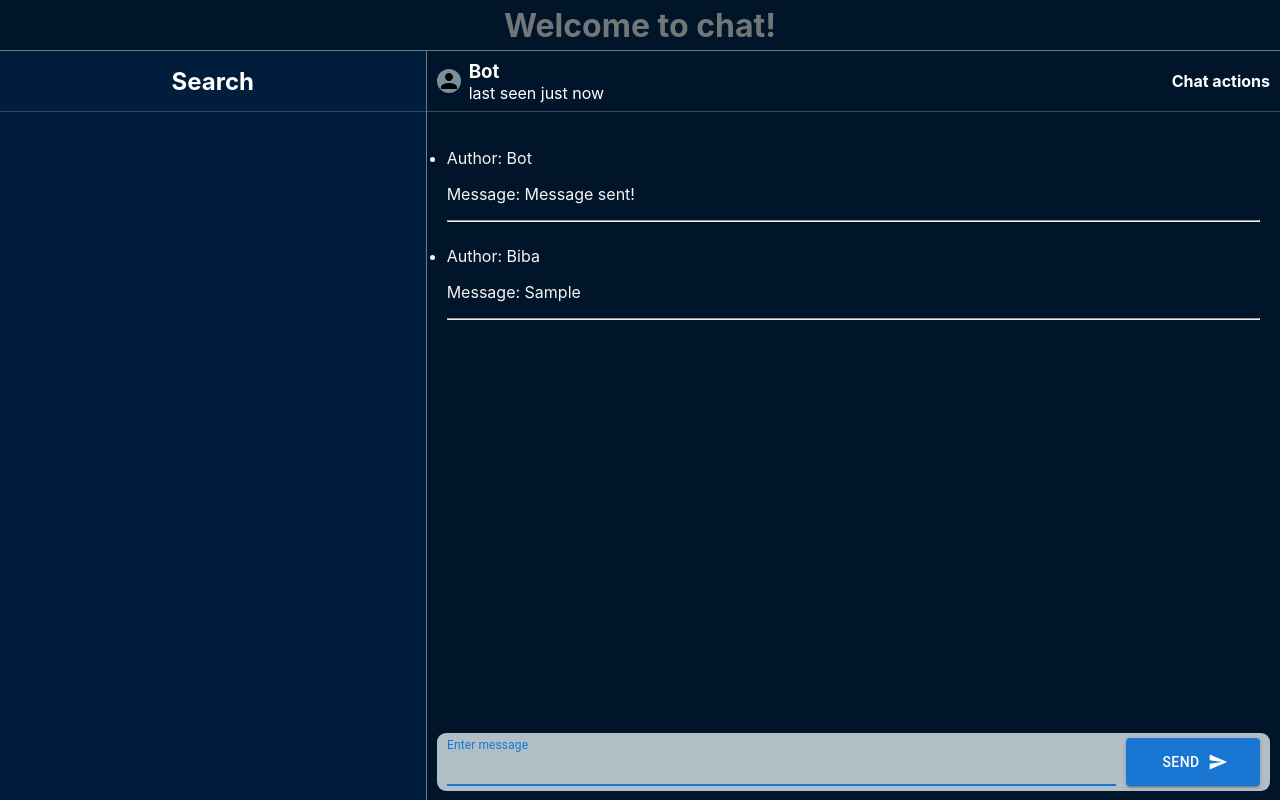
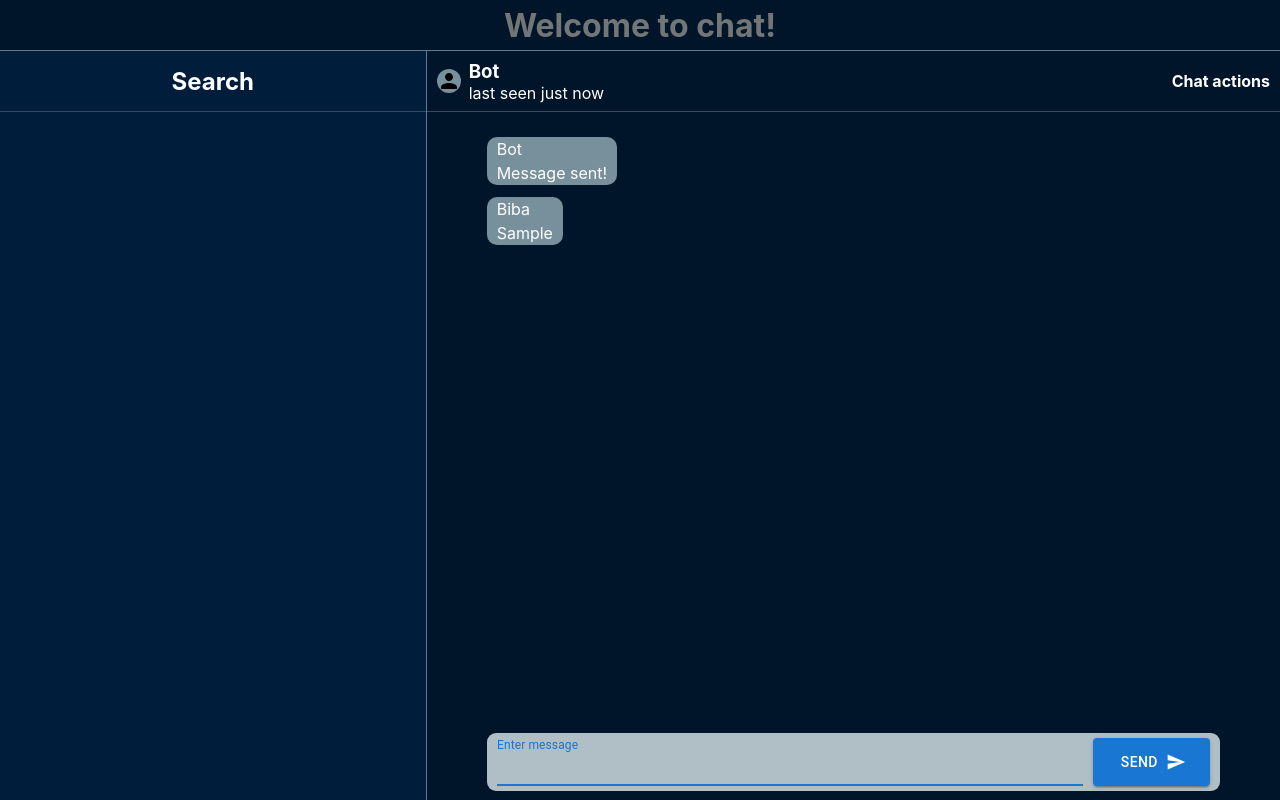
Before and after one commit to alllekseev/e-shop-app, a React (Create React App) app: page / in a window 1280 px wide. Both pictures are taken after typing "Sample" into the empty fields and a click on the button "SEND". Built offline with nearby package versions, Linux system fonts and the light colour scheme.

Commit message:
Стилизация сообщения

```diff
--- a/src/app/components/form.component/form.css
+++ b/src/app/components/form.component/form.css
@@ -6,7 +6,7 @@
   right: 0;
   background: #b0bec5;
   border-radius: 9px;
-  margin: 0 10px;
+  margin: 0 60px;
 }
 
 .form-container {
--- a/src/app/components/form.component/form.scss
+++ b/src/app/components/form.component/form.scss
@@ -6,7 +6,7 @@
   right: 0;
   background: #b0bec5;
   border-radius: 9px;
-  margin: 0 10px;
+  margin: 0 60px;
 }
 
 .form-container {
--- a/src/app/components/message-list.component/MessageList.jsx
+++ b/src/app/components/message-list.component/MessageList.jsx
@@ -9,7 +9,7 @@ export function MessageList({messages}) {
       <div className="list-of-chats-wrapper">
         <div className="current-chart-header">
           <div className="current-chart-header__left">
-            <PersonIcon className="current-chart-header__left_avatar" />
+            <PersonIcon className="current-chart-header__left_avatar"/>
             <div className="current-chart-header__left__info">
               <h3 className="current-chart-header__left__info_chat-name">
                 Bot
@@ -26,15 +26,14 @@ export function MessageList({messages}) {
         </div>
         <div className="messenger">
           {(messages.length < 1) && <p className="messenger_placeholder">No messages yet!</p>}
-          {messages.length > 0 && <ul>
-            {messages.map((message) => (
-              <li key={uuid()}>
-                <p>Author: {message.author}</p>
-                <p>Message: {message.text}</p>
-                <hr/>
-              </li>
-            ))}
-          </ul>}
+          {messages.length > 0 &&
+            messages.map((message) => (
+              <div className="message-block" key={uuid()}>
+                <p>{message.author}</p>
+                <p>{message.text}</p>
+              </div>
+            ))
+          }
         </div>
       </div>
     </>
--- a/src/app/components/message-list.component/message-list.css
+++ b/src/app/components/message-list.component/message-list.css
@@ -43,11 +43,33 @@
   margin: 0;
 }
 
+.message-block {
+  display: flex;
+  flex-direction: column;
+  justify-content: space-around;
+  height: max-content;
+  width: max-content;
+  max-width: 148px;
+  word-break: break-all;
+  row-gap: 4px;
+  border-radius: 10px;
+  padding: 2px 10px;
+  background: #78909c;
+}
+.message-block p {
+  color: white;
+  margin: 0;
+}
+
 .messenger {
-  height: 75%;
+  height: 72%;
   max-height: 629px;
   display: flex;
   border-radius: 2px;
+  margin: 25px 60px 0 60px;
+  flex-direction: column;
+  row-gap: 12px;
+  overflow-y: auto;
 }
 .messenger_placeholder {
   margin: auto;
--- a/src/app/components/message-list.component/message-list.scss
+++ b/src/app/components/message-list.component/message-list.scss
@@ -56,13 +56,35 @@
   }
 }
 
+.message-block {
+  display: flex;
+  flex-direction: column;
+  justify-content: space-around;
+  height: max-content;
+  width: max-content;
+  max-width: 148px;
+  word-break: break-all;
+  row-gap: 4px;
+  border-radius: 10px;
+  padding: 2px 10px;
+  background: #78909c;
+
+  & p {
+    color: white;
+    margin: 0;
+  }
+}
 
 .messenger {
-  height: 75%;
+  height: 72%;
   max-height: 629px;
   display: flex;
   //border: 1px solid #727676;
   border-radius: 2px;
+  margin: 25px 60px 0 60px;
+  flex-direction: column;
+  row-gap: 12px;
+  overflow-y: auto;
 
   &_placeholder {
     margin: auto;
```
Also changed, not shown: 1 other file (tests, documents, lock files or other folders).
